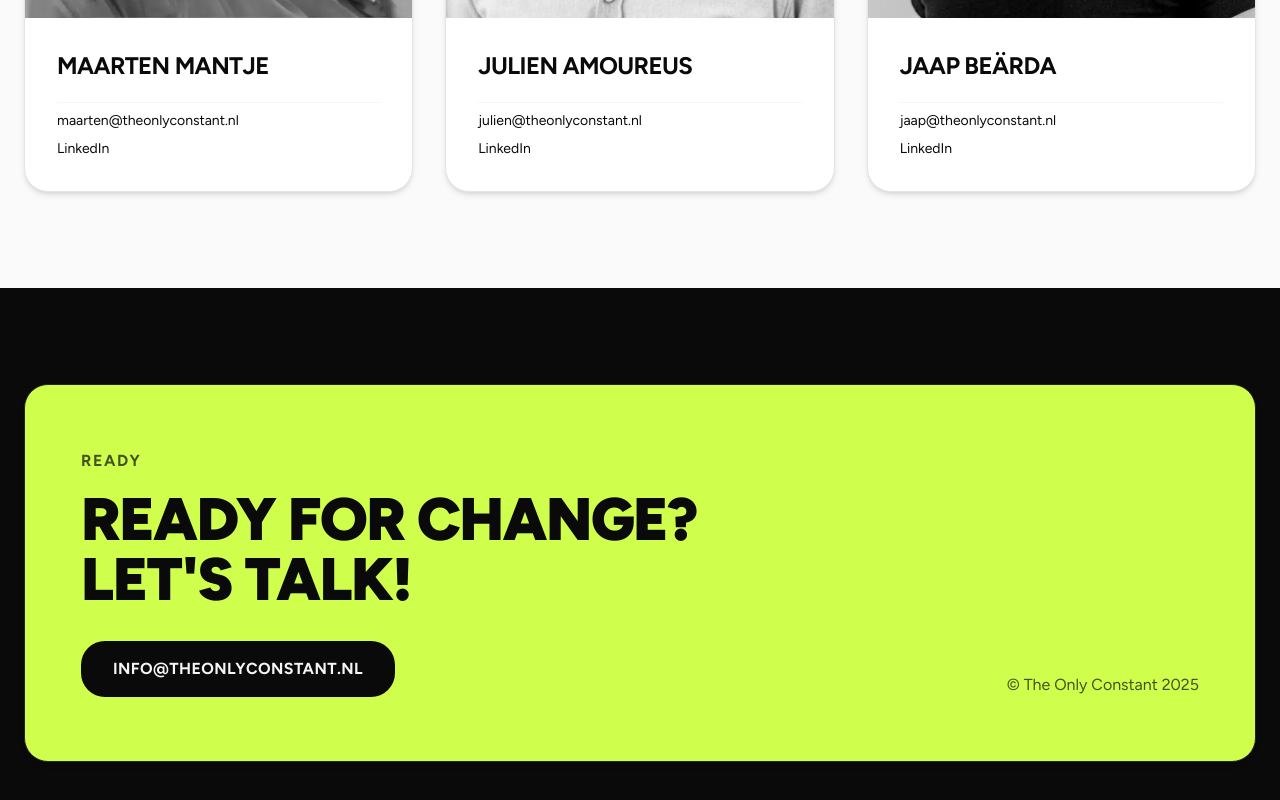
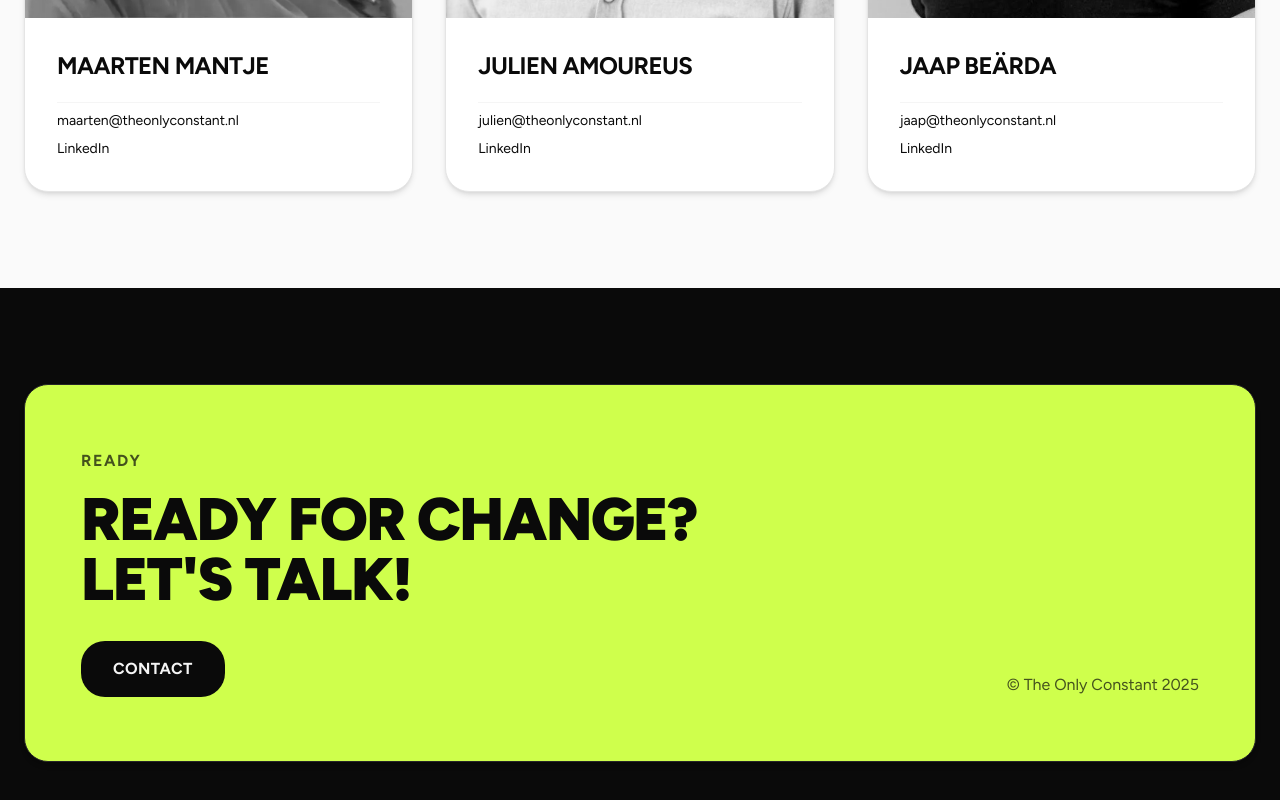
Before and after one commit to jaap-paaj/toc-website, a Next.js app: page /about in a window 1280 px wide. Shown: the part 1280-2080 px from the top of the page. Built offline with nearby package versions, Linux system fonts and the light colour scheme.

Commit message:
feat: update footer cta to link to contact page

```diff
--- a/src/app/_components/home/home.content.ts
+++ b/src/app/_components/home/home.content.ts
@@ -78,8 +78,8 @@ export const homeContent = {
             "LET'S TALK!"
         ),
         cta: {
-            label: "INFO@THEONLYCONSTANT.NL",
-            href: "mailto:info@theonlyconstant.nl"
+            label: "CONTACT",
+            href: "/contact"
         },
         copyright: "© The Only Constant 2025"
     }
```
